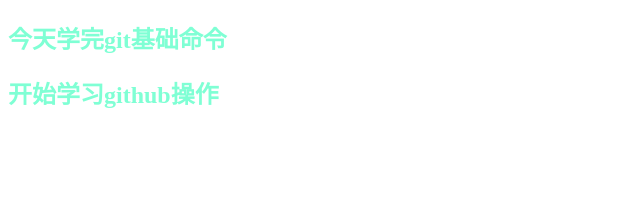
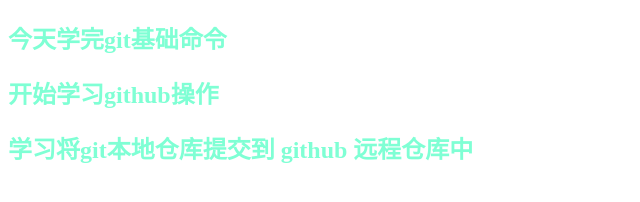
Before and after one commit to Tbeating/test07, a plain HTML site: page index.html in a window 1280 px wide. Shown: the whole page, without its empty margins (0-640 px from the left). Drawn offline with Linux system fonts and the light colour scheme.

Commit message:
添加21号学习内容

```diff
--- a/index.html
+++ b/index.html
@@ -10,5 +10,6 @@
 <body>
     <h2>今天学完git基础命令</h2>
     <h2>开始学习github操作</h2>
+    <h2>学习将git本地仓库提交到 github 远程仓库中</h2>
 </body>
 </html>
```
